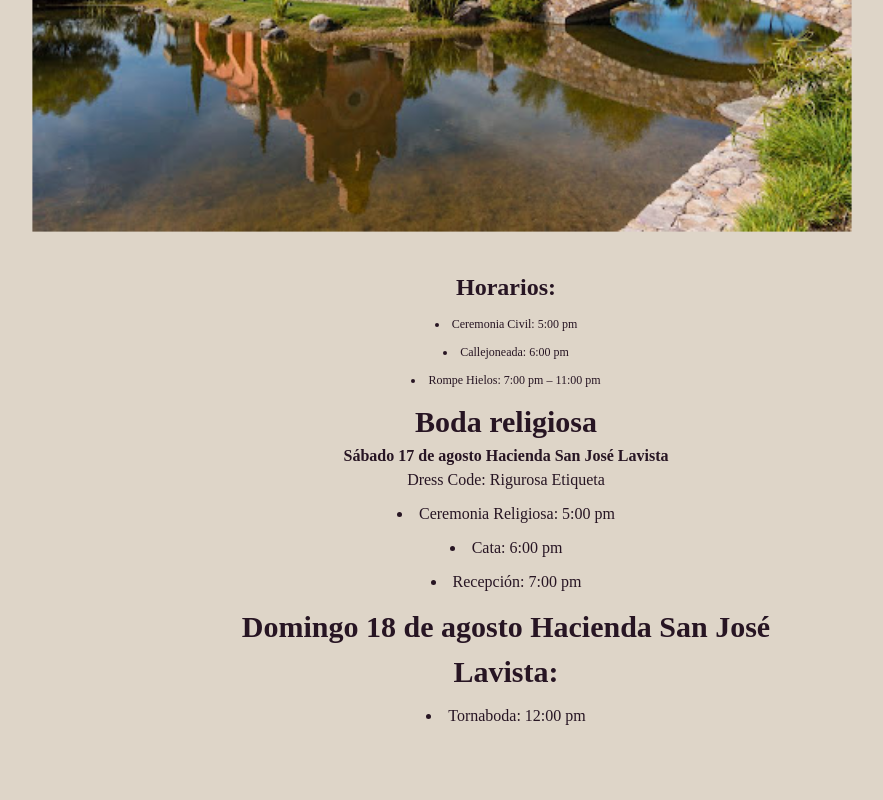
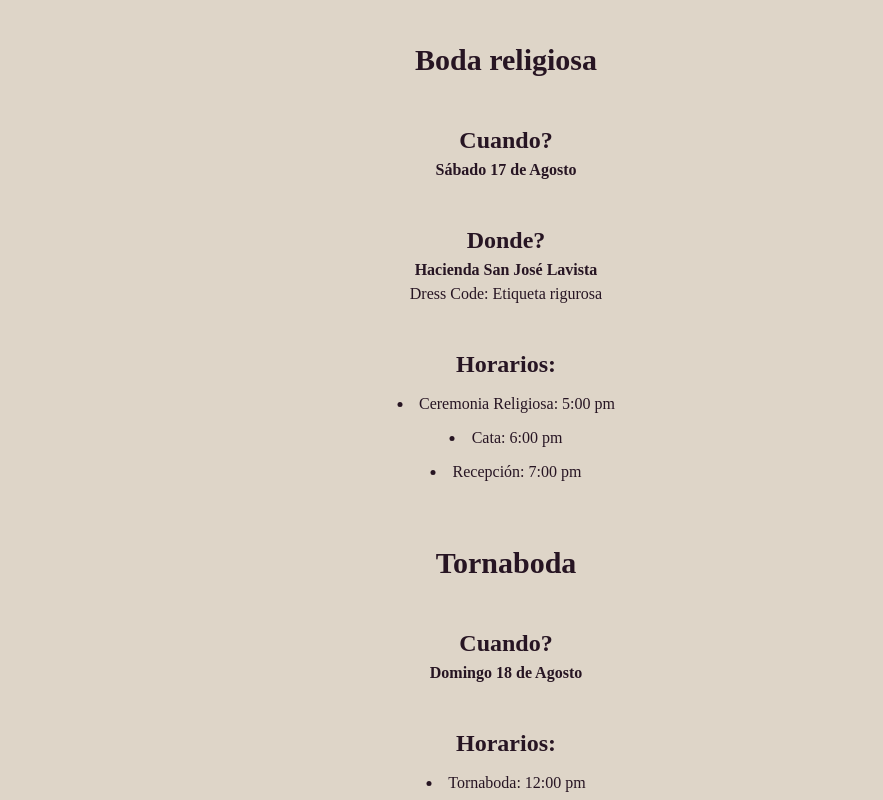
Before and after one commit to jjconceptos/weddingPage1, a Next.js app: page / in a window 1280 px wide. Shown: the part 2720-3520 px from the top of the page, without its empty margins (134-1017 px from the left). Built offline with nearby package versions, Linux system fonts and the light colour scheme; a web font is replaced by a local one.

Commit message:
“logo”

```diff
--- a/pages/home/home.js
+++ b/pages/home/home.js
@@ -738,28 +738,34 @@ const LandingPage = () => {
           <div className="itinerary-info">
           <p><strong style={{ fontSize: '30px' }}>Boda civil</strong></p>
           <p style={{ fontSize: '24px', marginTop: '5vh' }}><strong >Cuando?</strong></p>
-
           <p><strong>Viernes 16 de agosto</strong></p>
           <p style={{ fontSize: '24px', marginTop: '5vh' }}><strong>Donde?</strong></p>
           <p><strong>Hacienda San José Lavista</strong></p>
-          <img src="/haciendaSanJose.jpeg" alt="Your Image" style={{ marginTop: '8vh',  transform: 'scale(1.6)'}} />
+          {/*<img src="/haciendaSanJose.jpeg" alt="Your Image" style={{ marginTop: '8vh',  transform: 'scale(1.6)'}} />*/}
 
-          <p style={{ fontSize: '24px', marginTop: '5vh' }}><strong>Dresscode: </strong></p>
+          <p style={{ fontSize: '24px', marginTop: '7vh' }}><strong>Dresscode: </strong></p>
           <p >Cocktail Boho</p>
           <p style={{ fontSize: '24px', marginTop: '5vh' }}><strong>Horarios: </strong></p>
-          <li style={{ fontSize: '12px' }}>Ceremonia Civil: 5:00 pm</li>
-          <li style={{ fontSize: '12px' }}>Callejoneada: 6:00 pm</li>
-          <li style={{ fontSize: '12px' }}>Rompe Hielos: 7:00 pm – 11:00 pm</li>
+          <li style={{ fontSize: '18px', marginTop: '4vh' }}>Ceremonia Civil: 5:00 pm</li>
+          <li style={{ fontSize: '18px' }}>Callejoneada: 6:00 pm</li>
+          <li style={{ fontSize: '18px' }}>Rompe Hielos: 7:00 pm – 11:00 pm</li>
 
 
-          <p><strong style={{ fontSize: '30px' }}>Boda religiosa</strong></p>
-          <p><strong>Sábado 17 de agosto Hacienda San José Lavista</strong></p>
-          <p>Dress Code: Rigurosa Etiqueta</p>
+          <p style={{ fontSize: '30px', marginTop: '7vh' }}><strong>Boda religiosa</strong></p>
+          <p style={{ fontSize: '24px', marginTop: '5vh' }}><strong >Cuando?</strong></p>
+          <p><strong>Sábado 17 de Agosto</strong></p>
+          <p style={{ fontSize: '24px', marginTop: '5vh' }}><strong>Donde?</strong></p>
+          <p><strong>Hacienda San José Lavista</strong></p>
+          <p>Dress Code: Etiqueta rigurosa</p>
+          <p style={{ fontSize: '24px', marginTop: '5vh' }}><strong>Horarios: </strong></p>
           <li>Ceremonia Religiosa: 5:00 pm</li>
           <li>Cata: 6:00 pm</li>
           <li>Recepción: 7:00 pm</li>
 
-          <p><strong style={{ fontSize: '30px' }}>Domingo 18 de agosto Hacienda San José Lavista:</strong></p>
+          <p style={{ fontSize: '30px', marginTop: '7vh' }}><strong>Tornaboda</strong></p>
+          <p style={{ fontSize: '24px', marginTop: '5vh' }}><strong >Cuando?</strong></p>
+          <p><strong>Domingo 18 de Agosto</strong></p>
+          <p style={{ fontSize: '24px', marginTop: '5vh' }}><strong>Horarios: </strong></p>
           <li>Tornaboda: 12:00 pm</li>
           </div>
           <img src="/rosemary.png" alt="Your Image" className="rosemary" style={{ marginTop: '28vh',  transform: 'scale(1.2)'}} />
```
